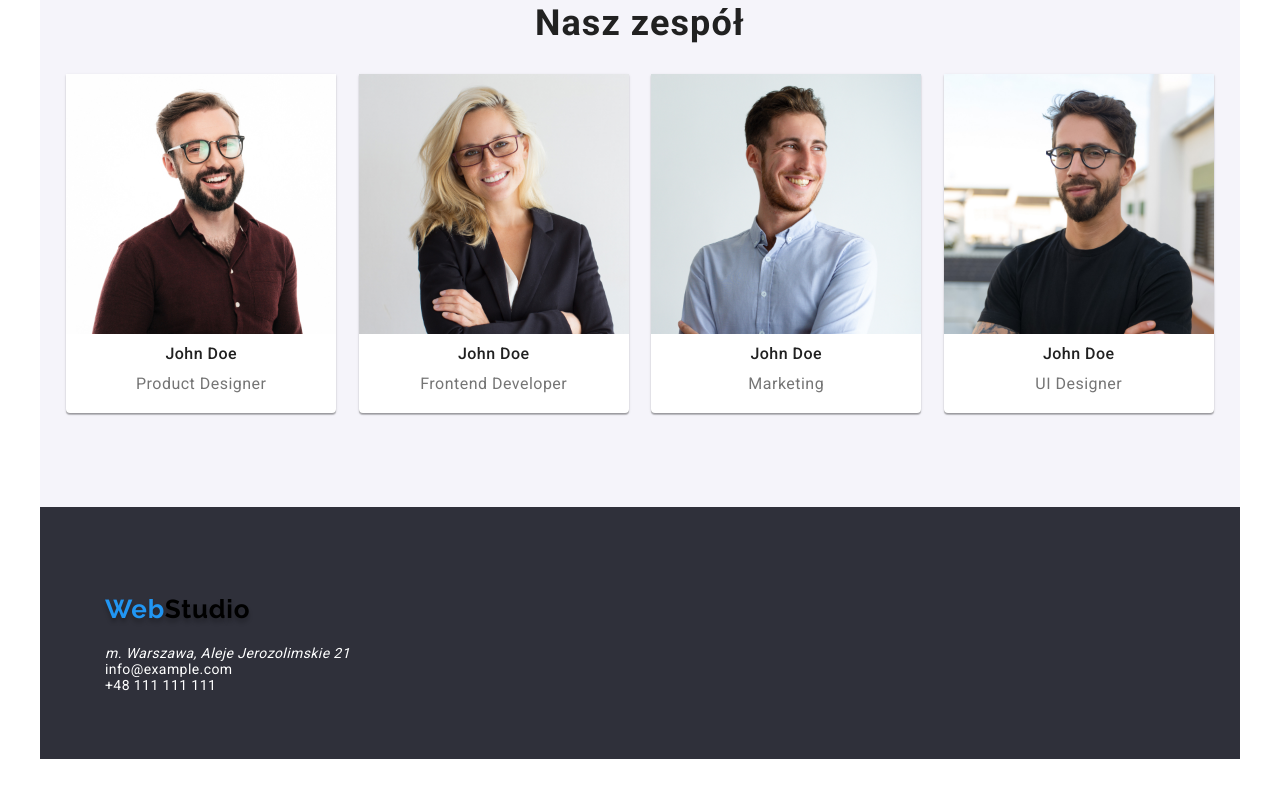
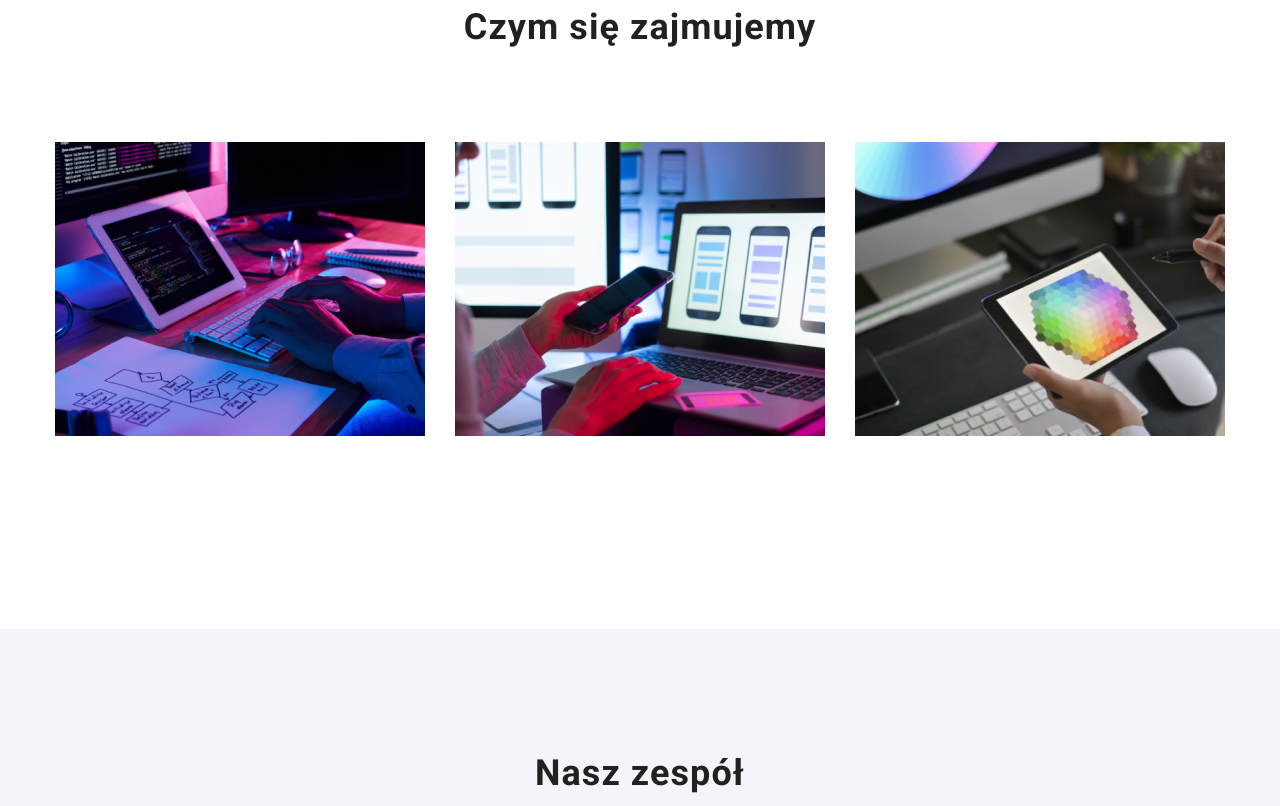
Before and after one commit to gabri3lt/goit-markup-hw-03, a plain HTML site: page index.html in a window 1280 px wide. Shown: the part 1614-2420 px from the top of the page. Before the commit the page ends 2373 px from the top, so only its background shows below. Drawn offline with nearby package versions, Linux system fonts and the light colour scheme.

Commit message:
Apply mentor advise

```diff
--- a/css/styles.css
+++ b/css/styles.css
@@ -29,7 +29,7 @@ nav {
   background: #2f303a;
   align-items: center;
   justify-content: center;
-  height: 350px;
+  height: 600px;
 }
 
 h1 {
@@ -250,7 +250,6 @@ h1 {
 .list_description {
   /*flex definition*/
   padding-right: 30px;
-  text-align: justify;
   /*text specify*/
   font-family: "Roboto";
   font-weight: 400;
@@ -262,12 +261,13 @@ h1 {
 
 .list_offer {
   display: flex;
+  justify-content: center;
   list-style: none;
   margin-top: 94px;
   margin-bottom: 94px;
+  padding: 0;
   column-count: 3;
-  gap: calc(30px * 3 / 3);
-  padding-left: 0;
+  gap: calc(30px * 2 / 2);
 }
 
 .contact {
@@ -290,10 +290,14 @@ h1 {
 .team {
   display: flex;
   flex-wrap: wrap;
-  justify-content: space-around;
+  flex-basis: 80%;
+  justify-content: center;
+  gap: 2%;
   background: #f5f4fa;
   padding-top: 94px;
   padding-bottom: 94px;
+  padding-left: 215px;
+  padding-right: 215px;
 }
 
 .foot {
@@ -350,3 +354,10 @@ h1 {
 .head_wrapper {
   border-bottom: 1px solid #ececec;
 }
+
+.section {
+  width: 100%;
+  margin: 0;
+  padding-top: 94px;
+  padding-bottom: 94px;
+}
--- a/index.html
+++ b/index.html
@@ -66,14 +66,14 @@
           </li>
         </ul>
       </nav>
-      <section class="container">
+      <section class="section">
         <div class="banner">
           <h1>EFEKTYWNE ROZWIĄZANIA DLA WASZEGO BIZNESU</h1>
           <button class="click_main" type="button">Zamów usługę</button>
         </div>
       </section>
     </header>
-    <main>
+    <main class="section">
       <div class="container">
         <ul class="list_ul">
           <li class="list_heading">
@@ -106,7 +106,7 @@
           </li>
         </ul>
       </div>
-      <div class="container">
+      <div class="section">
         <h2 class="sub_title self">Czym się zajmujemy</h2>
         <ul class="list_offer">
           <li>
@@ -135,7 +135,7 @@
           </li>
         </ul>
       </div>
-      <div class="team container">
+      <div class="team">
         <h2 class="sub_title self">Nasz zespół</h2>
         <figure class="team_container">
           <img
@@ -187,8 +187,8 @@
         </figure>
       </div>
     </main>
-    <footer>
-      <div class="foot container">
+    <footer class="foot">
+      <div class="container">
         <ul class="address">
           <h2>
             <a
```
Also changed, not shown: portfolio.html (+3 -3 lines).
